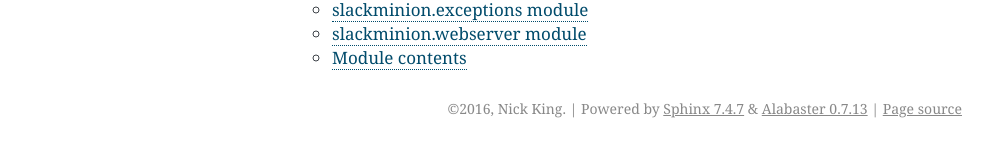
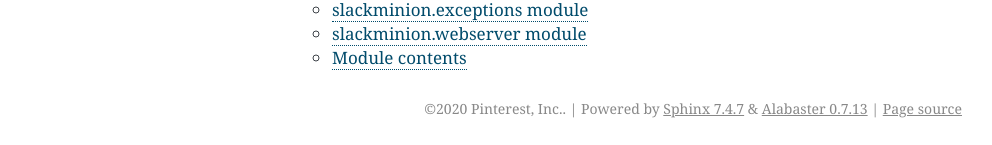
Before and after one commit to pinterest/slackminion, a Sphinx documentation site: the page built from docs/modules.rst, in a window 1280 px wide. Shown: the part 793-938 px from the top of the page, without its empty margins (148-1140 px from the left). Built offline with Sphinx 7.4.7, drawn with Linux system fonts in a browser that asks for light colours.

Commit message:
Update copyrights to reflect Pinterest ownership
Nick King retains the rights to previous versions before ownership was
transferred to Pinterest.

```diff
--- a/docs/conf.py
+++ b/docs/conf.py
@@ -54,8 +54,8 @@ master_doc = 'index'
 
 # General information about the project.
 project = u'slackminion'
-copyright = u'2016, Nick King'
-author = u'Nick King'
+copyright = u'2020 Pinterest, Inc.'
+author = u'Pinterest, Inc.'
 
 # The version info for the project you're documenting, acts as replacement for
 # |version| and |release|, also used in various other places throughout the
--- a/setup.py
+++ b/setup.py
@@ -7,7 +7,7 @@ setup(
         packages=find_packages(exclude=['test_plugins']),
         url='https://github.com/arcticfoxnv/slackminion',
         license='MIT',
-        author='Nick King',
+        author='Pinterest, Inc.',
         author_email='',
         description='A python bot framework for slack',
         package_data={'slackminion': ['templates/*']},
```
Also changed, not shown: 1 other file.
